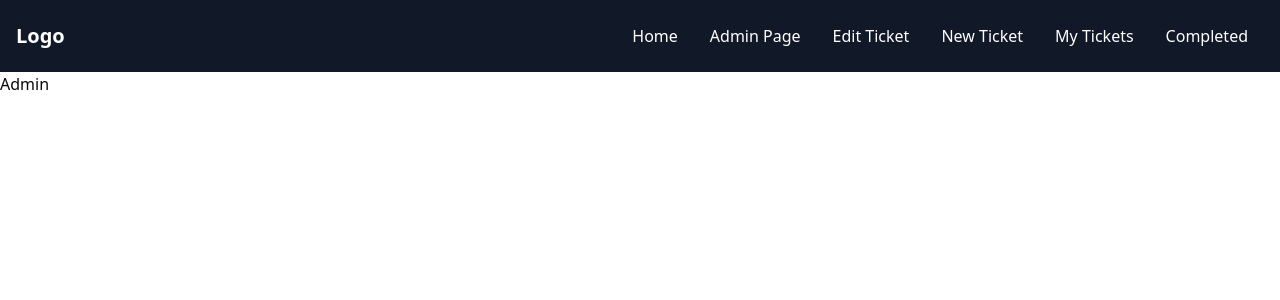
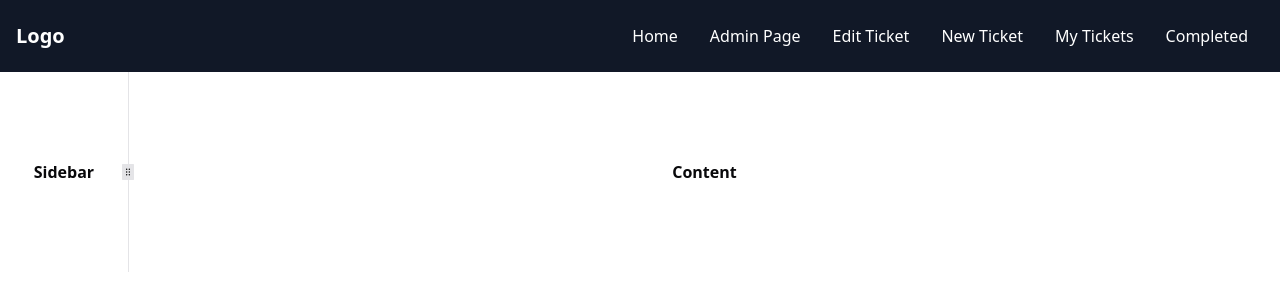
Before and after one commit to kruzuslabs/springboot-2418-ui, a Next.js app: page /admin in a window 1280 px wide. Shown: the top 300 px of the page. Built offline with nearby package versions, Linux system fonts and the light colour scheme.

Commit message:
needs more work

```diff
--- a/package.json
+++ b/package.json
@@ -28,6 +28,7 @@
     "react": "^18",
     "react-day-picker": "^8.10.0",
     "react-dom": "^18",
+    "react-resizable-panels": "^1.0.10",
     "sass": "^1.69.7",
     "sonner": "^1.3.1",
     "tailwind-merge": "^2.2.0",
--- /dev/null
+++ b/src/components/ui/resizable.tsx
@@ -0,0 +1,43 @@
+import { DragHandleDots2Icon } from "@radix-ui/react-icons"
+import * as ResizablePrimitive from "react-resizable-panels"
+
+import { cn } from "@/lib/utils"
+
+const ResizablePanelGroup = ({
+  className,
+  ...props
+}: React.ComponentProps<typeof ResizablePrimitive.PanelGroup>) => (
+  <ResizablePrimitive.PanelGroup
+    className={cn(
+      "flex h-full w-full data-[panel-group-direction=vertical]:flex-col",
+      className
+    )}
+    {...props}
+  />
+)
+
+const ResizablePanel = ResizablePrimitive.Panel
+
+const ResizableHandle = ({
+  withHandle,
+  className,
+  ...props
+}: React.ComponentProps<typeof ResizablePrimitive.PanelResizeHandle> & {
+  withHandle?: boolean
+}) => (
+  <ResizablePrimitive.PanelResizeHandle
+    className={cn(
+      "relative flex w-px items-center justify-center bg-border after:absolute after:inset-y-0 after:left-1/2 after:w-1 after:-translate-x-1/2 focus-visible:outline-none focus-visible:ring-1 focus-visible:ring-ring focus-visible:ring-offset-1 data-[panel-group-direction=vertical]:h-px data-[panel-group-direction=vertical]:w-full data-[panel-group-direction=vertical]:after:left-0 data-[panel-group-direction=vertical]:after:h-1 data-[panel-group-direction=vertical]:after:w-full data-[panel-group-direction=vertical]:after:-translate-y-1/2 data-[panel-group-direction=vertical]:after:translate-x-0 [&[data-panel-group-direction=vertical]>div]:rotate-90",
+      className
+    )}
+    {...props}
+  >
+    {withHandle && (
+      <div className="z-10 flex h-4 w-3 items-center justify-center rounded-sm border bg-border">
+        <DragHandleDots2Icon className="h-2.5 w-2.5" />
+      </div>
+    )}
+  </ResizablePrimitive.PanelResizeHandle>
+)
+
+export { ResizablePanelGroup, ResizablePanel, ResizableHandle }
--- a/src/pages/admin/index.tsx
+++ b/src/pages/admin/index.tsx
@@ -1,8 +1,27 @@
-//Render this page if User is Admin! Otherwise redirect to Main Page.
-export default function Admin() {
+import {
+    ResizableHandle,
+    ResizablePanel,
+    ResizablePanelGroup,
+} from "@/components/ui/resizable";
+
+export default function ResizableDemo() {
     return (
-        <>
-            Admin
-        </>
+        <div className="flex flex-col items-center justify-start">
+            <div className="overflow-hidden w-full ">
+                <ResizablePanelGroup direction="horizontal" className="min-h-[200px] mx-auto">
+                    <ResizablePanel defaultSize={9} minSize={1} maxSize={10} className="min-w-12">
+                        <div className="flex h-full items-center justify-center p-6">
+                            <span className="font-semibold">Sidebar</span>
+                        </div>
+                    </ResizablePanel>
+                    <ResizableHandle withHandle />
+                    <ResizablePanel defaultSize={75} className="min-w-[150px] sm:w-3/4">
+                        <div className="flex h-full items-center justify-center p-6">
+                            <span className="font-semibold">Content</span>
+                        </div>
+                    </ResizablePanel>
+                </ResizablePanelGroup>
+            </div>
+        </div>
     );
 }
```
Also changed, not shown: 1 other file (tests, documents, lock files or other folders).
